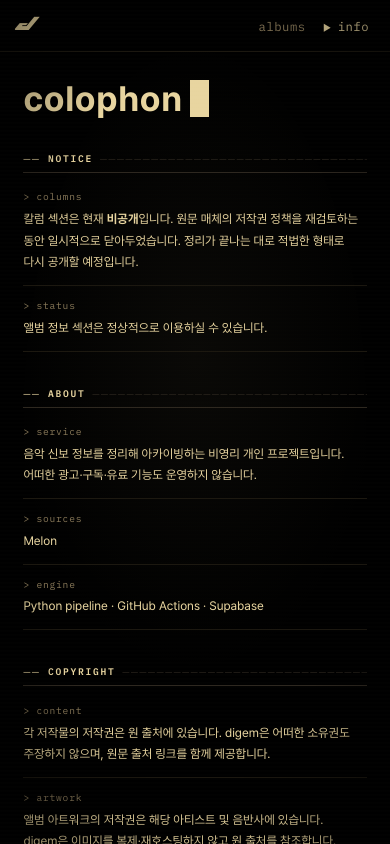
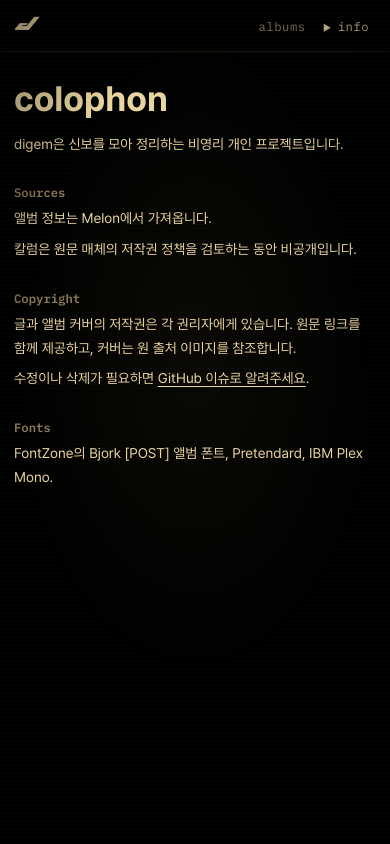
Before and after one commit to prgmd/digem, a Next.js app in the folder frontend/: page /info in a window 390 px wide. Built offline with nearby package versions, Linux system fonts and the light colour scheme.

Commit message:
style: Info 문구와 목록의 중복 표시 줄이기

```diff
--- a/frontend/app/globals.css
+++ b/frontend/app/globals.css
@@ -350,7 +350,7 @@ select option { background: var(--surface-raised); color: var(--ink); }
   padding: var(--sp-6);
 }
 
-body:has(.home-screen)::before { animation: none; }
+body:has(.home-screen, .info-screen)::before { animation: none; }
 
 .home-panel {
   width: min(100%, 32rem);
@@ -632,15 +632,68 @@ body:has(.album-screen)::after { display: none; }
   .album-filters > :nth-last-child(-n+2) { grid-column: span 3; }
 }
 
-/* info page mobile */
+.info-screen { height: 100svh; }
+
+.info-scroll {
+  flex: 1;
+  overflow-y: auto;
+}
+
+.info-content {
+  max-width: 44rem;
+  padding: var(--sp-12) var(--sp-8) var(--sp-16);
+}
+
+.info-intro { margin-bottom: var(--sp-12); }
+
+.info-intro h1 {
+  margin-bottom: var(--sp-4);
+  font-size: var(--fs-2xl);
+  font-weight: 700;
+  line-height: 1.1;
+}
+
+.info-intro p,
+.info-copy {
+  font-size: var(--fs-md);
+  line-height: 1.7;
+  word-break: keep-all;
+  overflow-wrap: anywhere;
+}
+
+.info-section {
+  display: grid;
+  grid-template-columns: 7rem minmax(0, 1fr);
+  align-items: baseline;
+  gap: var(--sp-2) var(--sp-6);
+}
+
+.info-section + .info-section { margin-top: var(--sp-8); }
+
+.info-section h2 {
+  color: var(--ink-muted);
+  font-family: var(--font-mono);
+  font-size: var(--fs-sm);
+  font-weight: 600;
+}
+
+.info-copy p + p { margin-top: var(--sp-2); }
+
+.info-copy a {
+  color: var(--ink);
+  text-decoration: underline;
+  text-underline-offset: 0.2em;
+}
+
+.info-copy a:hover { color: var(--ink-bright); }
+
+@media (max-width: 768px) {
+  .info-content { padding: var(--sp-8) var(--sp-4) var(--sp-12); }
+}
+
 @media (max-width: 600px) {
-  .info-row {
-    flex-direction: column !important;
-    gap: 0.35rem !important;
-  }
-  .info-row-label {
-    min-width: 0 !important;
-  }
+  .info-intro { margin-bottom: var(--sp-8); }
+  .info-section { grid-template-columns: minmax(0, 1fr); }
 }
 
 /* ── selected list item (sidebar) ──────────────────────── */
--- a/frontend/app/info/page.tsx
+++ b/frontend/app/info/page.tsx
@@ -1,175 +1,49 @@
 import CategoryHeader from '@/components/CategoryHeader'
 import { ARTICLES_ENABLED } from '@/lib/features'
 
-const Section = ({ title, children }: { title: string; children: React.ReactNode }) => (
-  <section style={{ marginBottom: '2.5rem' }}>
-    <h2
-      className="mono info-section-title"
-      style={{
-        fontSize: 'var(--fs-2xs)',
-        letterSpacing: '0.18em',
-        textTransform: 'uppercase',
-        color: 'var(--ink)',
-        marginBottom: '1.25rem',
-        paddingBottom: '0.5rem',
-        borderBottom: '1px solid var(--line-strong)',
-        display: 'flex',
-        alignItems: 'center',
-        gap: '0.5rem',
-        width: '100%',
-      }}
-    >
-      <span>── {title}</span>
-      <span
-        aria-hidden
-        style={{
-          flex: 1,
-          color: 'var(--line-strong)',
-          overflow: 'hidden',
-          whiteSpace: 'nowrap',
-        }}
-      >
-        ──────────────────────────────────────────────────
-      </span>
-    </h2>
-    {children}
-  </section>
-)
-
-const Row = ({ label, children }: { label: string; children: React.ReactNode }) => (
-  <div
-    className="info-row"
-    style={{
-      display: 'flex',
-      gap: '1.5rem',
-      paddingBottom: '0.9rem',
-      borderBottom: '1px solid var(--line)',
-      marginBottom: '0.9rem',
-      alignItems: 'baseline',
-    }}
-  >
-    <span
-      className="mono info-row-label"
-      style={{
-        fontSize: 'var(--fs-2xs)',
-        color: 'var(--ink-muted)',
-        minWidth: '120px',
-        flexShrink: 0,
-        letterSpacing: '0.08em',
-        textTransform: 'lowercase',
-      }}
-    >
-      &gt; {label}
-    </span>
-    <span
-      style={{
-        fontFamily: 'var(--font-text)',
-        fontSize: 'var(--fs-sm)',
-        fontWeight: 400,
-        color: 'var(--ink)',
-        lineHeight: 1.75,
-        wordBreak: 'keep-all',
-      }}
-    >
-      {children}
-    </span>
-  </div>
-)
-
 export default function InfoPage() {
   return (
-    <div style={{
-      height: '100vh',
-      background: 'transparent',
-      display: 'flex',
-      flexDirection: 'column',
-      overflow: 'hidden',
-    }}>
+    <div className="page-shell info-screen">
       <CategoryHeader currentCategory="info" />
 
-      <div style={{ flex: 1, overflowY: 'auto', padding: 'clamp(2rem, 5vw, 4rem) clamp(1.5rem, 6vw, 5rem)' }}>
-        <div style={{ maxWidth: '720px' }}>
+      <main className="info-scroll">
+        <div className="info-content">
+          <header className="info-intro">
+            <h1>colophon</h1>
+            <p>digem은 신보를 모아 정리하는 비영리 개인 프로젝트입니다.</p>
+          </header>
 
-          <h1
-            style={{
-              fontFamily: 'var(--font-text)',
-              fontWeight: 700,
-              fontSize: 'var(--fs-2xl)',
-              lineHeight: 1,
-              marginBottom: '2.5rem',
-              letterSpacing: '0.02em',
-            }}
-          >
-            colophon<span className="caret" style={{ marginLeft: '0.2em' }} aria-hidden />
-          </h1>
+          <section className="info-section">
+            <h2>Sources</h2>
+            <div className="info-copy">
+              <p>앨범 정보는 Melon에서 가져옵니다.</p>
+              {ARTICLES_ENABLED ? (
+                <p>칼럼 출처는 Pitchfork, Stereogum, Consequence입니다.</p>
+              ) : (
+                <p>칼럼은 원문 매체의 저작권 정책을 검토하는 동안 비공개입니다.</p>
+              )}
+            </div>
+          </section>
 
-          {!ARTICLES_ENABLED && (
-            <Section title="notice">
-              <Row label="columns">
-                칼럼 섹션은 현재 <strong>비공개</strong>입니다. 원문 매체의 저작권 정책을
-                재검토하는 동안 일시적으로 닫아두었습니다. 정리가 끝나는 대로
-                적법한 형태로 다시 공개할 예정입니다.
-              </Row>
-              <Row label="status">
-                앨범 정보 섹션은 정상적으로 이용하실 수 있습니다.
-              </Row>
-            </Section>
-          )}
+          <section className="info-section">
+            <h2>Copyright</h2>
+            <div className="info-copy">
+              <p>
+                글과 앨범 커버의 저작권은 각 권리자에게 있습니다. 원문 링크를 함께 제공하고,
+                커버는 원 출처 이미지를 참조합니다.
+              </p>
+              <p>
+                수정이나 삭제가 필요하면 <a href="https://github.com/prgmd/digem/issues" target="_blank" rel="noopener noreferrer">GitHub 이슈로 알려주세요</a>.
+              </p>
+            </div>
+          </section>
 
-          <Section title="about">
-            <Row label="service">
-              음악 신보 정보를 정리해 아카이빙하는 비영리 개인 프로젝트입니다.
-              어떠한 광고·구독·유료 기능도 운영하지 않습니다.
-            </Row>
-            <Row label="sources">Melon{ARTICLES_ENABLED && ' · Pitchfork · Stereogum · Consequence'}</Row>
-            <Row label="engine">Python pipeline · GitHub Actions · Supabase{ARTICLES_ENABLED && ' · Gemini 2.5 Flash'}</Row>
-          </Section>
-
-          <Section title="copyright">
-            <Row label="content">
-              각 저작물의 저작권은 원 출처에 있습니다. digem은 어떠한 소유권도 주장하지 않으며,
-              원문 출처 링크를 함께 제공합니다.
-            </Row>
-            <Row label="artwork">
-              앨범 아트워크의 저작권은 해당 아티스트 및 음반사에 있습니다.
-              digem은 이미지를 복제·재호스팅하지 않고 원 출처를 참조합니다.
-            </Row>
-            <Row label="takedown">
-              게재된 내용에 대해 삭제 또는 수정을 요청하시려면 아래 연락처로 알려주시기 바랍니다.
-              확인 후 신속히 조치하겠습니다.
-            </Row>
-            <Row label="contact">
-              <a
-                href="https://github.com/prgmd/digem/issues"
-                target="_blank"
-                rel="noopener noreferrer"
-                style={{ color: 'var(--ink)', textDecorationStyle: 'dotted', textUnderlineOffset: '3px' }}
-              >
-                github.com/prgmd/digem/issues
-              </a>
-            </Row>
-            {ARTICLES_ENABLED && (
-              <Row label="translations">
-                자동 번역된 텍스트는 참고 목적으로만 제공됩니다.
-                번역의 정확성을 보장하지 않으며, 원문 확인을 권장합니다.
-              </Row>
-            )}
-          </Section>
-
-          <Section title="fonts">
-            <Row label="bjorkfont">
-              로고, 뱃지, 액센트 요소에 사용. FontZone의 Björk [POST] 앨범 폰트를 이용했습니다.
-            </Row>
-            <Row label="Pretendard">
-              본문, UI 텍스트 전반에 사용. orioncactus에서 제공하는 Pretendard 서체입니다.
-            </Row>
-            <Row label="IBM Plex Mono">
-              메타 / 터미널 표기에 사용. IBM이 공개한 IBM Plex Mono 서체입니다.
-            </Row>
-          </Section>
-
+          <section className="info-section">
+            <h2>Fonts</h2>
+            <p className="info-copy">FontZone의 Bjork [POST] 앨범 폰트, Pretendard, IBM Plex Mono.</p>
+          </section>
         </div>
-      </div>
+      </main>
     </div>
   )
 }
```
Also changed, not shown: frontend/components/AlbumsClient.tsx (+11 -10 lines), frontend/components/Sidebar.tsx (+1 -48 lines).
